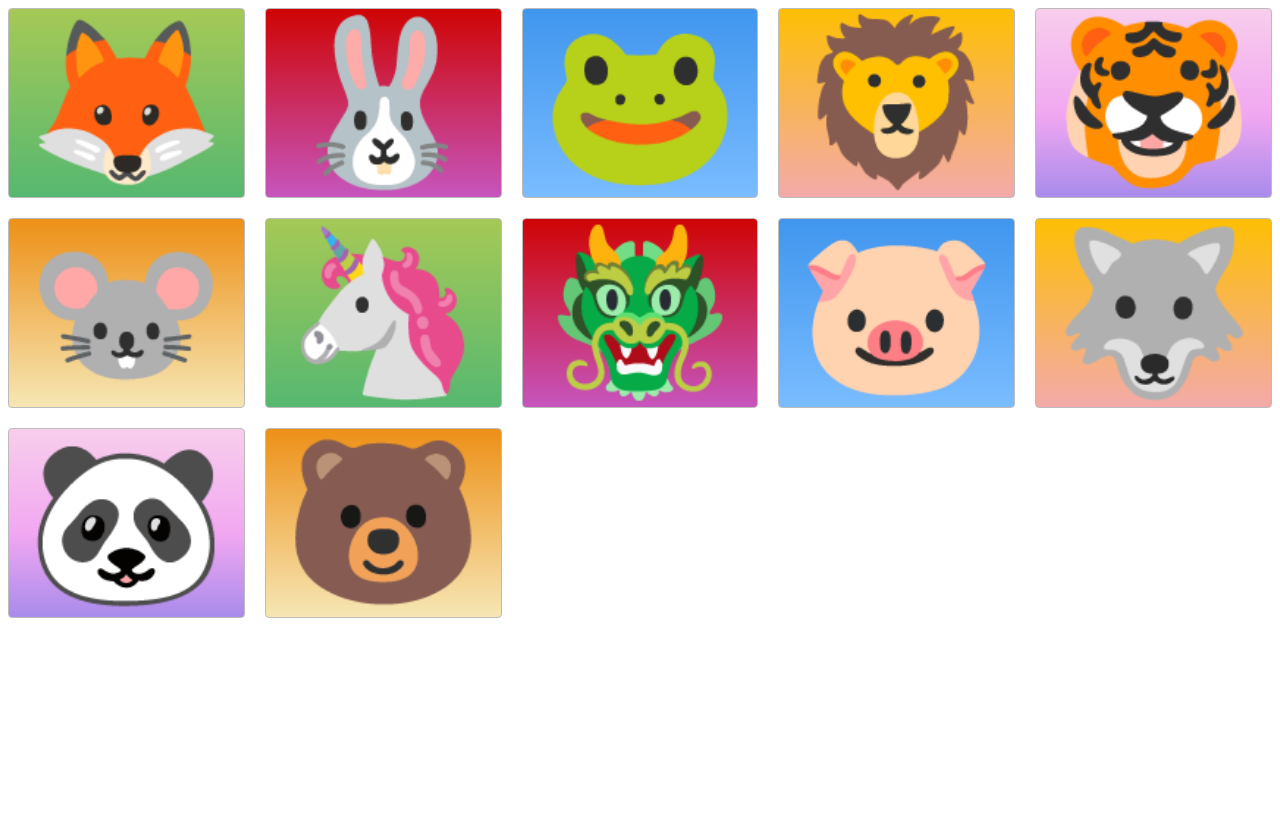
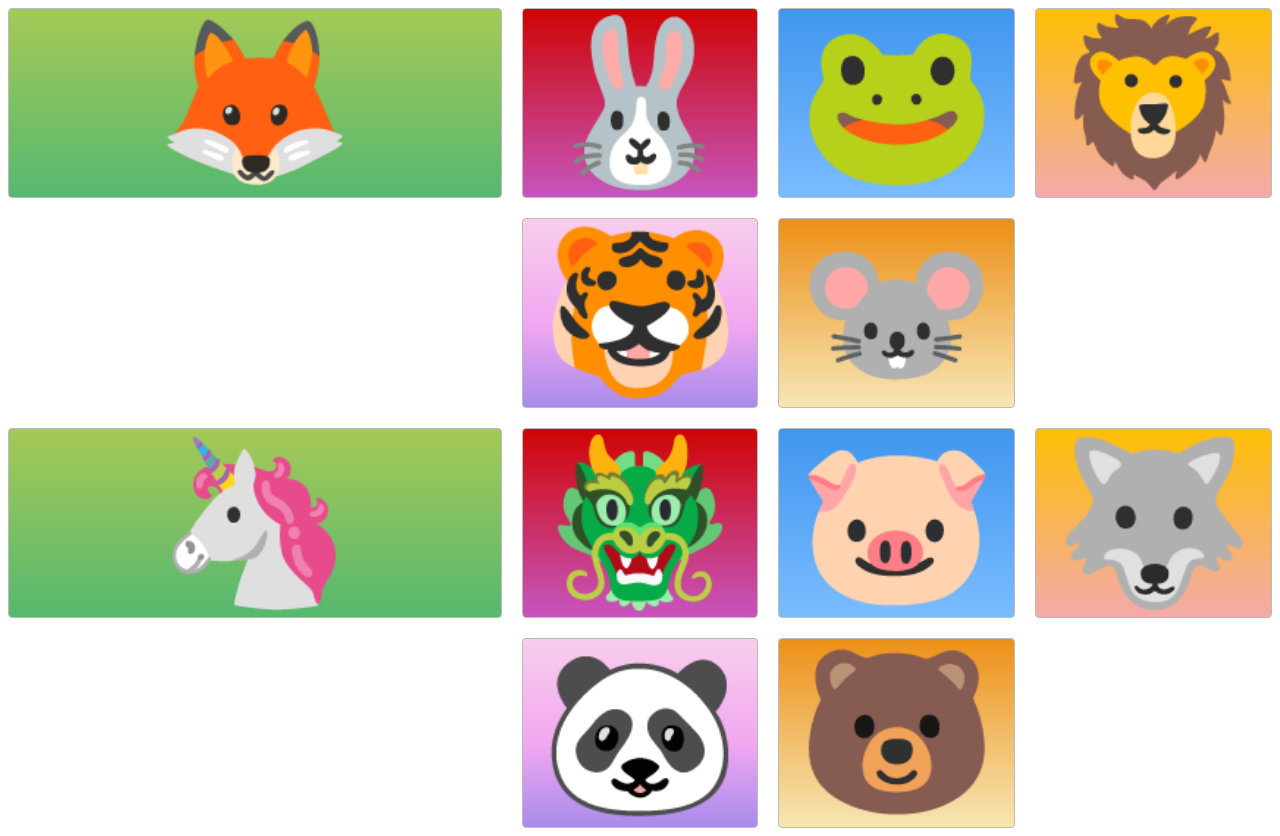
Before and after one commit to SeattleSlough/css_grid, a plain HTML site: page index.html in a window 1280 px wide. Before the commit the page ends 800 px from the top, so only its background shows below. Drawn offline with Linux system fonts and the light colour scheme.

Commit message:
final edits

```diff
--- a/style.css
+++ b/style.css
@@ -1,9 +1,14 @@
 .container {
 	display: grid;
 	gap: 20px;
-	grid-template-columns: repeat(auto-fill, minmax(200px,1fr));
-	/*  NOTE: auto will solve the problem of some content being larger than others and ensure fr is cleanly implemented */
+	grid-template-columns: repeat(auto-fill, minmax(200px, 1fr));
 	grid-template-rows: 1fr;
+}
+
+.green {
+	grid-column: span 2;
+	grid-row: span 2;
+	align-self: start;
 }
 
 .zone {
@@ -27,10 +32,6 @@
 		inset rgba(0, 0, 0, 0.15) 0px -10px 20px;
 }
 
-/*https://paulund.co.uk/how-to-create-shiny-css-buttons*/
-/***********************************************************************
- *  Green Background
- **********************************************************************/
 .green {
 	background: #56b870;
 	/* Old browsers */
@@ -54,9 +55,6 @@
 	/* W3C */
 }
 
-/***********************************************************************
- *  Red Background
- **********************************************************************/
 .red {
 	background: #c655be;
 	/* Old browsers */
@@ -80,9 +78,6 @@
 	/* W3C */
 }
 
-/***********************************************************************
- *  Yellow Background
- **********************************************************************/
 .yellow {
 	background: #f3aaaa;
 	/* Old browsers */
@@ -106,9 +101,6 @@
 	/* W3C */
 }
 
-/***********************************************************************
- *  Blue Background
- **********************************************************************/
 .blue {
 	background: #7abcff;
 	/* Old browsers */
@@ -138,9 +130,6 @@
 	/* W3C */
 }
 
-/***********************************************************************
- *  Purple Background
- **********************************************************************/
 .purple {
 	background: #a88beb;
 	/* Old browsers */
@@ -170,9 +159,6 @@
 	/* W3C */
 }
 
-/***********************************************************************
- *  Brown Background
- **********************************************************************/
 .brown {
 	background: #f6e6b4;
 	/* Old browsers */
```
